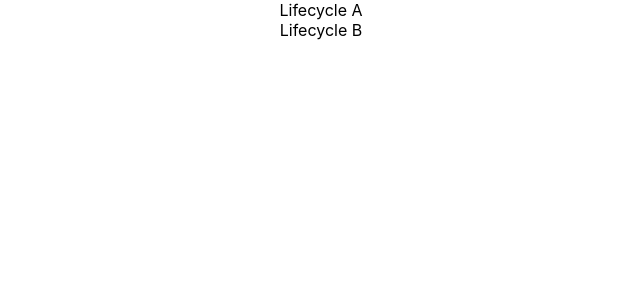
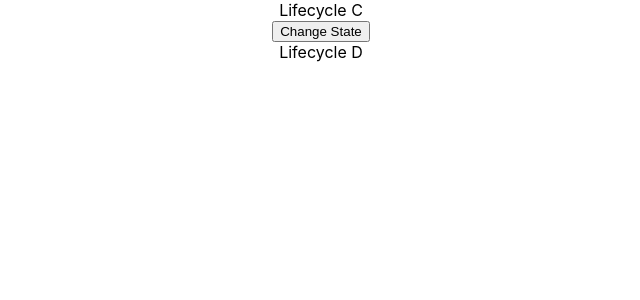
Before and after one commit to R4m21/ReactJs, a React (Create React App) app: page / in a window 1280 px wide. Shown: the top 300 px of the page, without its empty margins (319-959 px from the left). Built offline with nearby package versions, Linux system fonts and the light colour scheme.

Commit message:
component updating lifecycle

```diff
--- a/src/App.js
+++ b/src/App.js
@@ -17,7 +17,8 @@ import "./App.css";
 // import "./appStyles.css"
 // import styles from './appStyles.module.css'
 
-import LifecyleA from './components/LifecycleA'
+// import LifecyleA from './components/LifecycleA'
+import LifecycleC from './components/LifecycleC'
 function App() {
   return (
     <div className="App">
@@ -75,7 +76,8 @@ function App() {
 
       {/* <Form></Form> */}
 
-      <LifecyleA></LifecyleA>
+      {/* <LifecycleA/> */}
+      <LifecycleC/>
     </div>
   );
 }
--- /dev/null
+++ b/src/components/LifecycleC.js
@@ -0,0 +1,56 @@
+import React, { Component } from 'react'
+import LifecycleD from './LifecycleD'
+class LifecycleC extends Component {
+    constructor(props) {
+        super(props)
+
+        this.state = {
+             name: 'maniram'
+        }
+
+        console.log(`LifecycleC Constuctor`);
+    }
+
+    static getDerivedStateFromProps(props,state){
+        console.log(`LifecycleC getDerivedStaeFromProps`);//1
+        return null
+    }
+
+    componentDidMount(){
+        console.log(`LifecycleC componentDidMount`);//
+    }
+
+    shouldComponentUpdate(){
+        console.log(`LifecycleC shouldComponentUpdate`);//2
+        return true
+    }
+
+    componentDidUpdate(){
+        console.log(`LifecycleC componentDidUpdate`);//5
+    }
+
+    getSnapshotBeforeUpdate(prevProps,prevState){
+        console.log(`LifecycleC getSnapshotBeforeUpdate`);//4
+        return null
+    }
+
+    changeState = () => {
+        this.setState({
+            name : 'ram',
+        })
+    }
+
+    render() {
+        console.log(`LifecycleC render`);//3
+        return (<>
+            <div>
+            Lifecycle C
+            </div>
+            <button onClick={this.changeState}>Change State</button>
+            <LifecycleD/>
+            </>
+        )
+    }
+}
+
+export default LifecycleC
--- /dev/null
+++ b/src/components/LifecycleD.js
@@ -0,0 +1,48 @@
+import React, { Component } from 'react'
+
+class LifecycleD extends Component {
+    constructor(props) {
+        super(props)
+
+        this.state = {
+             name: 'maniram'
+        }
+
+        console.log(`LifecycleD Constuctor`);//
+    }
+
+    static getDerivedStateFromProps(props,state){
+        console.log(`LifecycleD getDerivedStaeFromProps`);//
+        return null
+    }
+
+    componentDidMount(){
+        console.log(`LifecycleD componentDidMount`);//
+    }
+
+    shouldComponentUpdate(){
+        console.log(`LifecycleD shouldComponentUpdate`);//
+        return true
+    }
+
+    componentDidUpdate(){
+        console.log(`LifecycleD componentDidUpdate`);//
+    }
+
+    getSnapshotBeforeUpdate(prevProps,prevState){
+        console.log(`LifecycleD getSnapshotBeforeUpdate`);//
+        return null
+    }
+
+    render() {
+        console.log(`LifecycleD render`);//
+        return (<>
+            <div>
+            Lifecycle D
+            </div>
+            </>
+        )
+    }
+}
+
+export default LifecycleD
```
Also changed, not shown: readme.txt.
